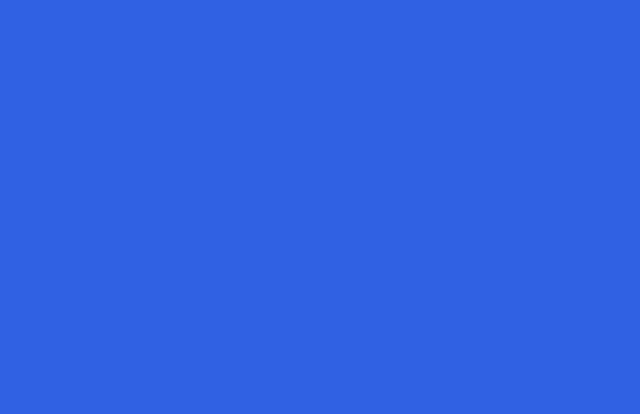
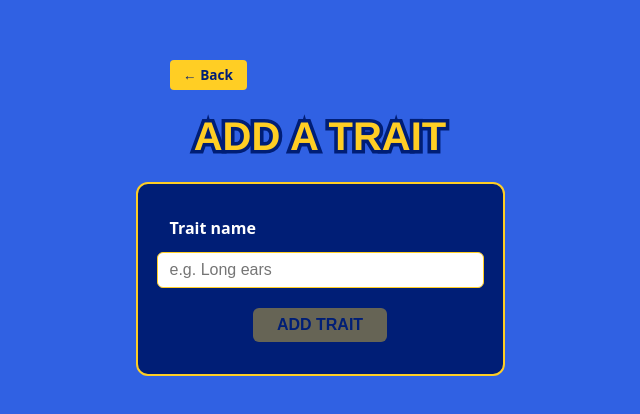
Before and after one commit to kellerflint/w26-sdev372-sonic-species-collection, a React (Vite) app in the folder frontend/: page /trait/add in a window 1280 px wide. Before the commit this address had no page. Shown: the part 182-596 px from the top of the page, without its empty margins (320-960 px from the left). Built offline with nearby package versions, Linux system fonts and the light colour scheme.

Commit message:
route for adding traits working

```diff
--- a/frontend/src/App.jsx
+++ b/frontend/src/App.jsx
@@ -3,6 +3,7 @@ import HomePage from "./pages/HomePage";
 import SpeciesPage from "./pages/SpeciesPage";
 import TraitsPage from "./pages/TraitsPage";
 import AddSpeciesPage from "./pages/AddSpeciesPage";
+import AddTraitPage from "./pages/AddTraitPage";
 import "./App.css";
 
 function App() {
@@ -13,6 +14,7 @@ function App() {
                 <Route path="/species" element={<SpeciesPage />} />
                 <Route path="/traits" element={<TraitsPage />} />
                 <Route path="/species/add" element={<AddSpeciesPage />} />
+                <Route path="/trait/add" element={<AddTraitPage />} />
             </Routes>
         </BrowserRouter>
     );
--- /dev/null
+++ b/frontend/src/pages/AddTraitPage.jsx
@@ -0,0 +1,71 @@
+import { useState } from "react";
+import { Link } from "react-router";
+import styles from "./AddSpeciesPage.module.css";
+
+const API_URL = "";
+
+export default function AddSpeciesPage() {
+    const [name, setName] = useState("");
+    const [status, setStatus] = useState(null); // "success" | "error" | null
+    const [message, setMessage] = useState("");
+
+    const handleSubmit = async (e) => {
+        e.preventDefault();
+        setStatus(null);
+
+        try {
+            const res = await fetch(`${API_URL}/api/traits/collect`, {
+                method: "POST",
+                headers: { "Content-Type": "application/json" },
+                body: JSON.stringify({ addName: name }),
+            });
+            const data = await res.json();
+
+            if (!res.ok) throw new Error(data.error);
+
+            setStatus("success");
+            setMessage(`"${data.content.name}" added!`);
+            setName("");
+        } catch (err) {
+            setStatus("error");
+            setMessage(err.message || "Something went wrong.");
+        }
+    };
+
+    return (
+        <div className={styles.page}>
+            <Link to="/" className={styles.back}>← Back</Link>
+
+            <h1 className={styles.heading}>Add a Trait</h1>
+
+            <form className={styles.form} onSubmit={handleSubmit}>
+                <label className={styles.label} htmlFor="trait-name">
+                    Trait name
+                </label>
+                <input
+                    id="trait-name"
+                    className={styles.input}
+                    type="text"
+                    value={name}
+                    onChange={(e) => setName(e.target.value)}
+                    placeholder="e.g. Long ears"
+                    required
+                />
+                <button
+                    className={styles.button}
+                    type="submit"
+                    disabled={!name.trim()}
+                >
+                    Add Trait
+                </button>
+            </form>
+
+            {status === "success" && (
+                <p className={`${styles.message} ${styles.success}`}>{message}</p>
+            )}
+            {status === "error" && (
+                <p className={`${styles.message} ${styles.error}`}>{message}</p>
+            )}
+        </div>
+    );
+}
--- a/frontend/src/pages/HomePage.jsx
+++ b/frontend/src/pages/HomePage.jsx
@@ -32,6 +32,10 @@ export default function HomePage() {
                     <h2>Add a Species</h2>
                     <p>Add a new species to the collection</p>
                 </Link>
+                <Link to="/trait/add" className={styles.navCard}>
+                    <h2>Add a Trait</h2>
+                    <p>Add a new trait to the collection</p>
+                </Link>
             </nav>
             <CharacterStrip />
         </div>
```
